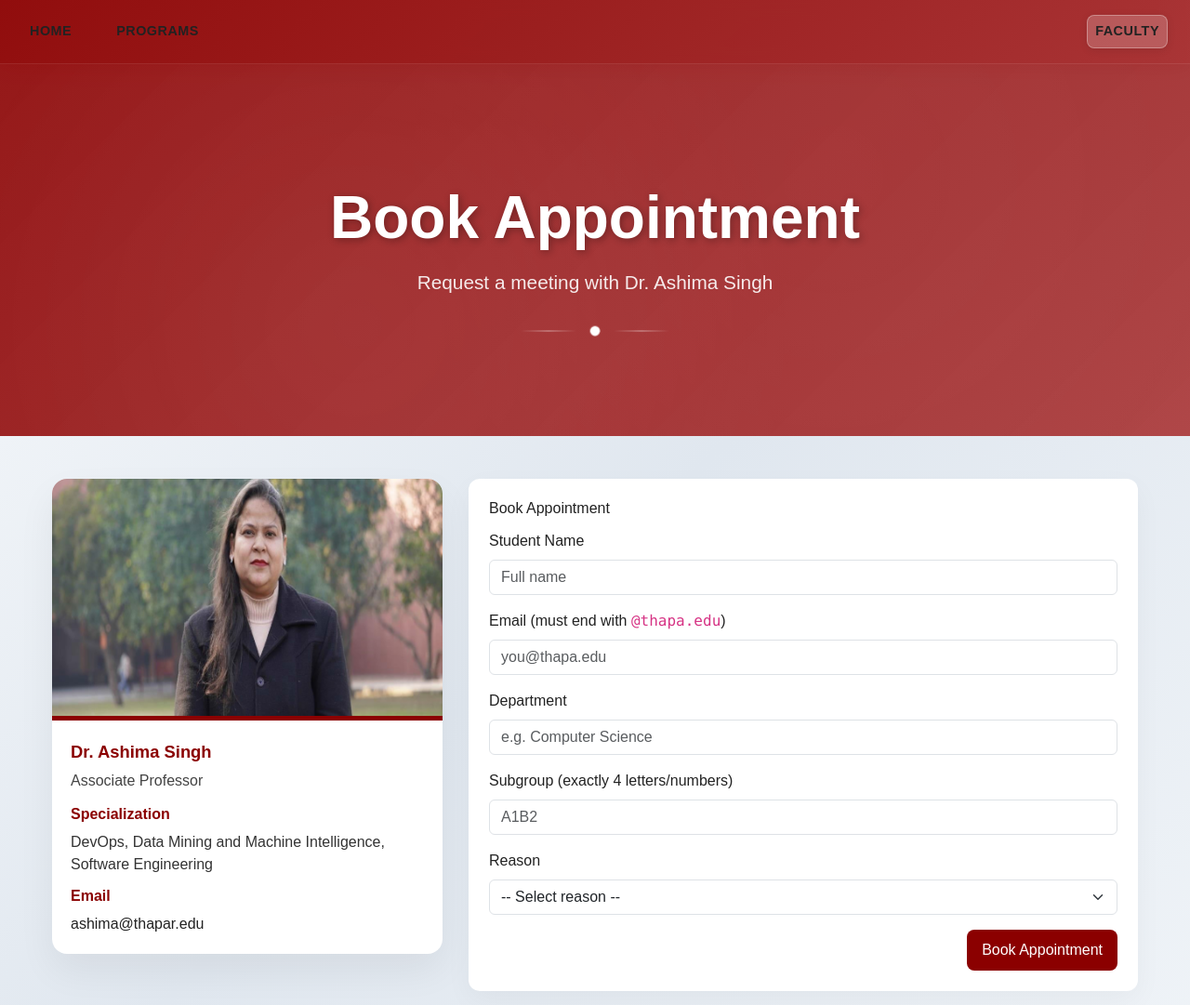
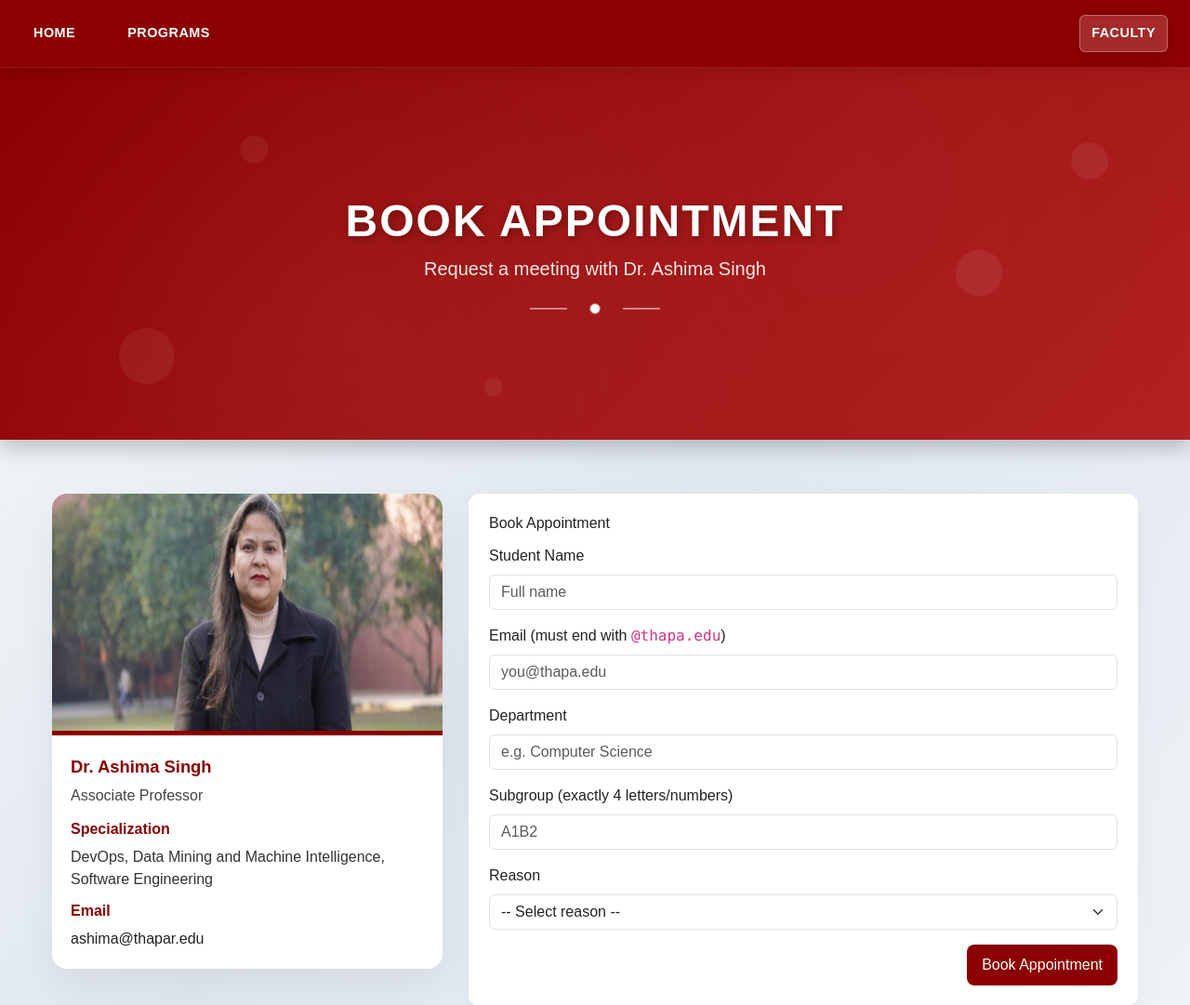
Before and after one commit to lavkush2336/faculty-pool, a PHP site: page /book-appointment.php in a window 1280 px wide. Shown: the top 1081 px of the page at 93% size. Run offline with PHP 8.4, Linux system fonts and the light colour scheme; some libraries are stand-ins or nearby versions.

Commit message:
nav bar change in the book-appointment

```diff
--- a/book-appointment.php
+++ b/book-appointment.php
@@ -89,7 +89,6 @@ if ($_SERVER['REQUEST_METHOD'] === 'POST') {
   <meta name="viewport" content="width=device-width,initial-scale=1" />
   <title>Book Appointment - <?php echo e($faculty['name']); ?></title>
 
-  <!-- load same assets as index -->
   <link href="https://cdn.jsdelivr.net/npm/bootstrap@5.3.2/dist/css/bootstrap.min.css" rel="stylesheet">
   <script src="https://cdn.tailwindcss.com"></script>
   <link rel="stylesheet" href="styles.css">
@@ -123,24 +122,152 @@ if ($_SERVER['REQUEST_METHOD'] === 'POST') {
     .error { background:#fff0f0; border:1px solid #f5c6cb; color:#8B0000; padding:10px; border-radius:8px; margin-bottom:12px; }
     .success { background:#edf7ee; border:1px solid #c3e6cb; color:#155724; padding:10px; border-radius:8px; margin-bottom:12px; }
 
-    /* small tweaks for hero spacing */
-    .hero-section.custom-hero { padding: 36px 0 18px 0; margin-bottom: 18px; }
-    .creative-nav .nav-item { color: #222; font-weight:600; text-decoration:none; padding:6px 8px; }
+    /* ---------------------------------------------------------------------- */
+    /* NAV BAR STYLES (EXACT MATCH TO INDEX.PHP) */
+    /* ---------------------------------------------------------------------- */
+    .creative-nav {
+      background: #8B0000; /* Primary Dark Red/Maroon */
+      box-shadow: 0 4px 12px rgba(0,0,0,0.1);
+      position: sticky;
+      top: 0;
+      z-index: 1000;
+    }
+    .creative-nav .nav-item {
+      color: #fff; /* White text */
+      font-weight: 600;
+      text-decoration: none;
+      padding: 8px 12px;
+      transition: color 0.3s ease, background-color 0.3s ease;
+      border-radius: 6px;
+      display: inline-block;
+    }
+    .creative-nav .nav-item:hover {
+      color: #fff;
+      background-color: rgba(0, 0, 0, 0.15); /* Slightly darker background on hover */
+    }
+    /* FIX: Active button should look like a highlighted button on a dark background */
+    .creative-nav .nav-item.active {
+      color: #fff; /* White text */
+      background-color: #A52A2A; /* Slightly lighter/different maroon for contrast */
+      font-weight: 700;
+      position: relative;
+    }
+    /* FIX: Remove the non-matching indicator from the bottom */
+    .creative-nav .nav-item.active::after {
+      content: none;
+    }
+
+    /* ---------------------------------------------------------------------- */
+    /* HERO SECTION STYLES (EXACT MATCH TO INDEX.PHP) */
+    /* ---------------------------------------------------------------------- */
+    .hero-section {
+      position: relative;
+      /* Using the exact gradient implied by index.php's visual style */
+      background: linear-gradient(135deg, #8B0000 0%, #B22222 100%);
+      color: #fff;
+      padding: 60px 0 60px 0;
+      text-align: center;
+      overflow: hidden;
+      margin-bottom: 30px;
+      box-shadow: 0 10px 20px rgba(0,0,0,0.2);
+    }
+    .hero-section .hero-content {
+      position: relative;
+      z-index: 10;
+      max-width: 800px;
+      margin: 0 auto;
+      padding: 0 20px;
+    }
+    .hero-title {
+      font-size: 3rem; /* Adjusted for visual match */
+      font-weight: 800;
+      margin-bottom: 0.5rem;
+      text-transform: uppercase;
+      letter-spacing: 2px;
+    }
+    .hero-subtitle {
+      font-size: 1.25rem;
+      font-weight: 300;
+      margin-bottom: 1.5rem;
+      opacity: 0.8;
+    }
+    .hero-decoration {
+      display: flex;
+      justify-content: center;
+      align-items: center;
+      margin-top: 15px;
+    }
+    .decoration-line {
+      width: 40px;
+      height: 2px;
+      background: #fff;
+      opacity: 0.5;
+    }
+    .decoration-dot {
+      width: 8px;
+      height: 8px;
+      background: #fff;
+      border-radius: 50%;
+      margin: 0 10px;
+    }
+
+    /* Hero Particles Styling & Animation */
+    .hero-particles {
+      position: absolute;
+      top: 0;
+      left: 0;
+      width: 100%;
+      height: 100%;
+      pointer-events: none;
+      z-index: 1;
+    }
+    .particle {
+      position: absolute;
+      background: rgba(255, 255, 255, 0.1);
+      border-radius: 50%;
+      opacity: 0.6;
+      animation: particle-float infinite ease-in-out;
+    }
+    .particle:nth-child(1) {
+      width: 30px; height: 30px; top: 10%; left: 20%;
+      animation-duration: 15s; animation-delay: 0s;
+    }
+    .particle:nth-child(2) {
+      width: 50px; height: 50px; top: 50%; left: 80%;
+      animation-duration: 20s; animation-delay: 5s;
+    }
+    .particle:nth-child(3) {
+      width: 20px; height: 20px; top: 80%; left: 40%;
+      animation-duration: 12s; animation-delay: 2s;
+    }
+    .particle:nth-child(4) {
+      width: 40px; height: 40px; top: 20%; left: 90%;
+      animation-duration: 18s; animation-delay: 8s;
+    }
+    .particle:nth-child(5) {
+      width: 60px; height: 60px; top: 70%; left: 10%;
+      animation-duration: 25s; animation-delay: 12s;
+    }
+
+    @keyframes particle-float {
+      0% { transform: translate(0, 0) rotate(0deg); opacity: 0.6; }
+      25% { transform: translate(20px, -20px) rotate(90deg); opacity: 0.7; }
+      50% { transform: translate(0, 40px) rotate(180deg); opacity: 0.5; }
+      75% { transform: translate(-20px, -20px) rotate(270deg); opacity: 0.6; }
+      100% { transform: translate(0, 0) rotate(360deg); opacity: 0.6; }
+    }
   </style>
 </head>
 <body>
 
-  <!-- SITE NAV (copied from index) -->
   <nav class="creative-nav">
     <div class="max-w-7xl mx-auto px-4">
       <div class="flex justify-between items-center py-3">
-        <!-- Left side: Home + Programs -->
         <div class="flex space-x-8">
           <a href="index.php" class="nav-item">HOME</a>
           <a href="department.php" class="nav-item">PROGRAMS</a>
         </div>
 
-        <!-- Right side: Faculty -->
         <div class="flex space-x-8">
           <a href="faculty-member.php" class="nav-item active">FACULTY</a>
         </div>
@@ -148,9 +275,7 @@ if ($_SERVER['REQUEST_METHOD'] === 'POST') {
     </div>
   </nav>
 
-  <!-- HERO (same style as index) -->
-  <section class="hero-section custom-hero">
-    <div class="max-w-7xl mx-auto px-4">
+  <section class="hero-section">
     <div class="hero-content">
       <h1 class="hero-title">Book Appointment</h1>
       <p class="hero-subtitle">Request a meeting with <?php echo e($faculty['name']); ?></p>
@@ -160,13 +285,17 @@ if ($_SERVER['REQUEST_METHOD'] === 'POST') {
         <div class="decoration-line"></div>
       </div>
     </div>
+    <div class="hero-particles">
+      <div class="particle"></div>
+      <div class="particle"></div>
+      <div class="particle"></div>
+      <div class="particle"></div>
+      <div class="particle"></div>
     </div>
   </section>
 
-  <!-- page content -->
   <div class="page-inner">
     <div class="layout">
-      <!-- LEFT: faculty card (vertical stacked) -->
       <div class="left-card" aria-label="Faculty">
         <div class="faculty-card-vertical">
           <div class="faculty-image">
@@ -189,7 +318,6 @@ if ($_SERVER['REQUEST_METHOD'] === 'POST') {
         </div>
       </div>
 
-      <!-- RIGHT: booking form -->
       <div class="form-card">
         <h4>Book Appointment</h4>
 
@@ -255,7 +383,6 @@ if ($_SERVER['REQUEST_METHOD'] === 'POST') {
     </div>
   </div>
 
-  <!-- FOOTER (same as index) -->
   <footer class="creative-footer mt-5">
     <div class="max-w-7xl mx-auto px-4 py-8 text-center">
       <p>&copy; <?php echo date('Y'); ?> Thapar Institute of Engineering & Technology. All rights reserved.</p>
```
Lines whose indentation alone changed are shown as unchanged.
